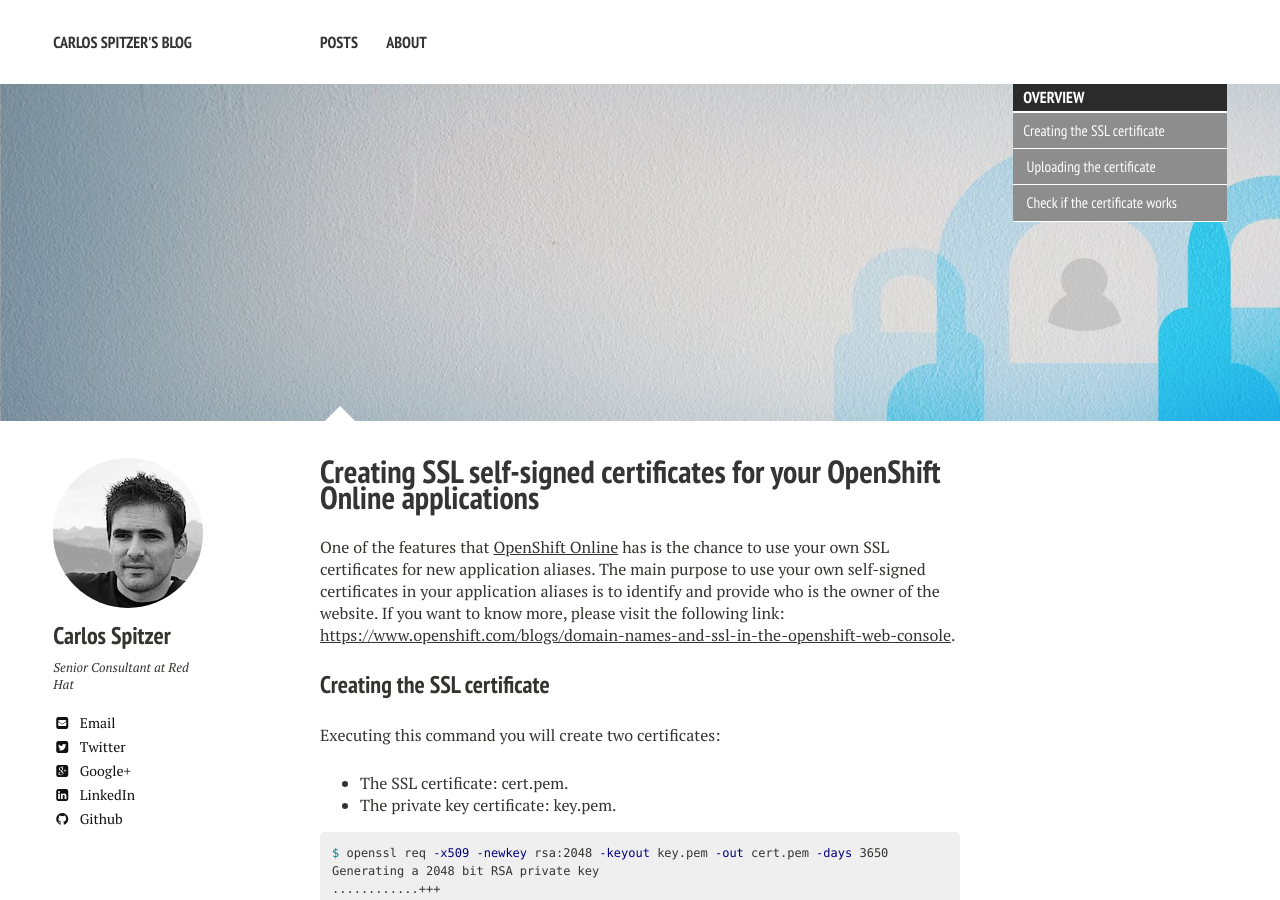
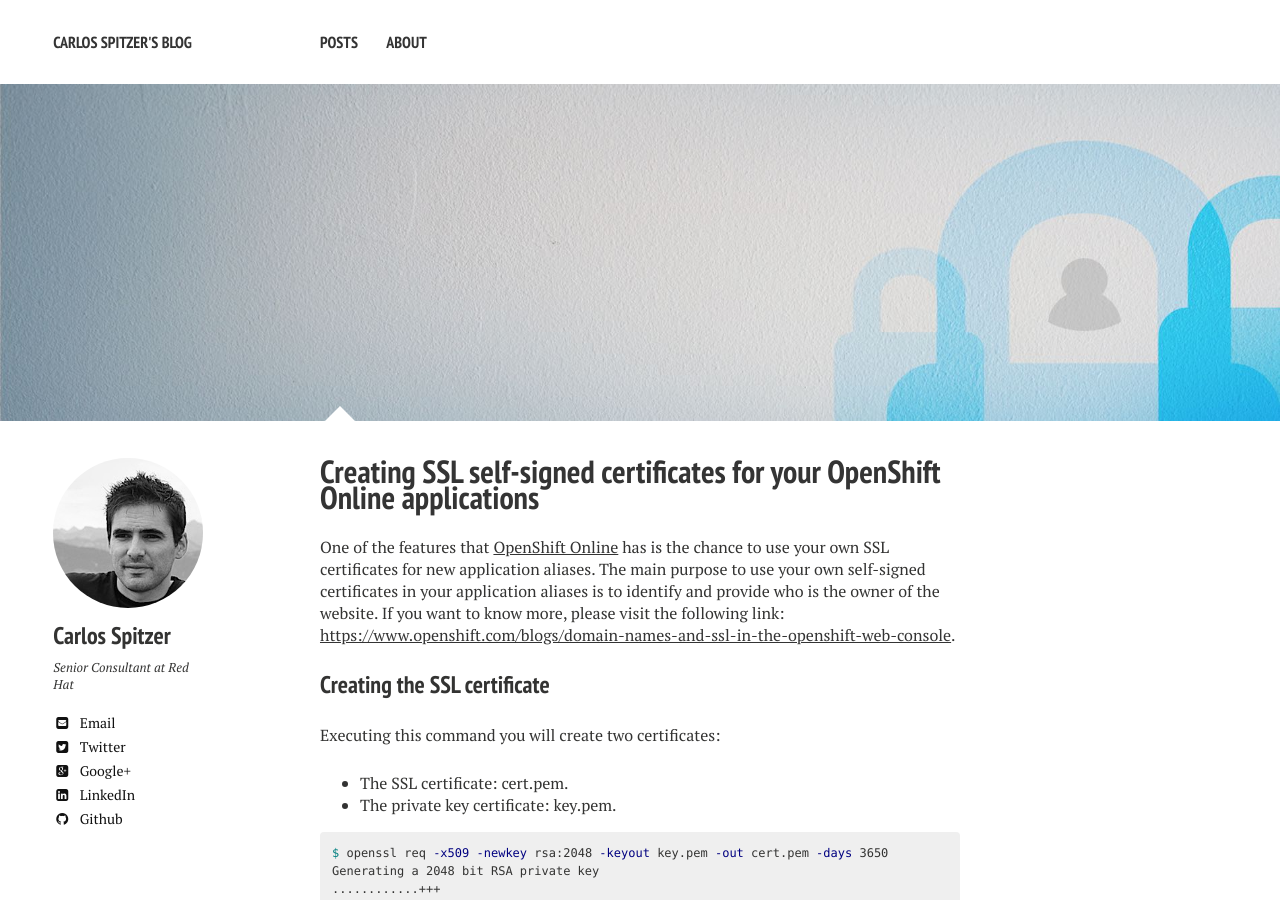
Before and after one commit to lestrade84/lestrade84.github.io, a Jekyll site: the page built from _posts/2014-08-24-ose-certs.md, in a window 1280 px wide and 900 px high. Built offline with Jekyll 4.4.1, drawn with Linux system fonts in a browser that asks for light colours; nearby versions of some CDN libraries.

```diff
--- a/_posts/2014-08-24-ose-certs.md
+++ b/_posts/2014-08-24-ose-certs.md
@@ -8,16 +8,6 @@ comments: true
 image:
   feature: ose-certs-banner.jpg
 ---
-
-<section id="table-of-contents" class="toc">
-  <header>
-    <h3>Overview</h3>
-  </header>
-<div id="drawer" markdown="1">
-*  Auto generated table of contents
-{:toc}
-</div>
-</section><!-- /#table-of-contents -->
 
 One of the features that <a href="http://openshift.com/" target="_blank">OpenShift Online</a> has is the chance to use your own SSL certificates for new application aliases. The main purpose to use your own self-signed certificates in your application aliases is to identify and provide who is the owner of the website. If you want to know more, please visit the following link: <a href="https://www.openshift.com/blogs/domain-names-and-ssl-in-the-openshift-web-console" target="_blank">https://www.openshift.com/blogs/domain-names-and-ssl-in-the-openshift-web-console</a>.
 <br>
```
Also changed, not shown: _posts/2014-08-24-owncloud.md (+1 -1 lines), _posts/2014-09-28-elk.md (+1 -1 lines).
